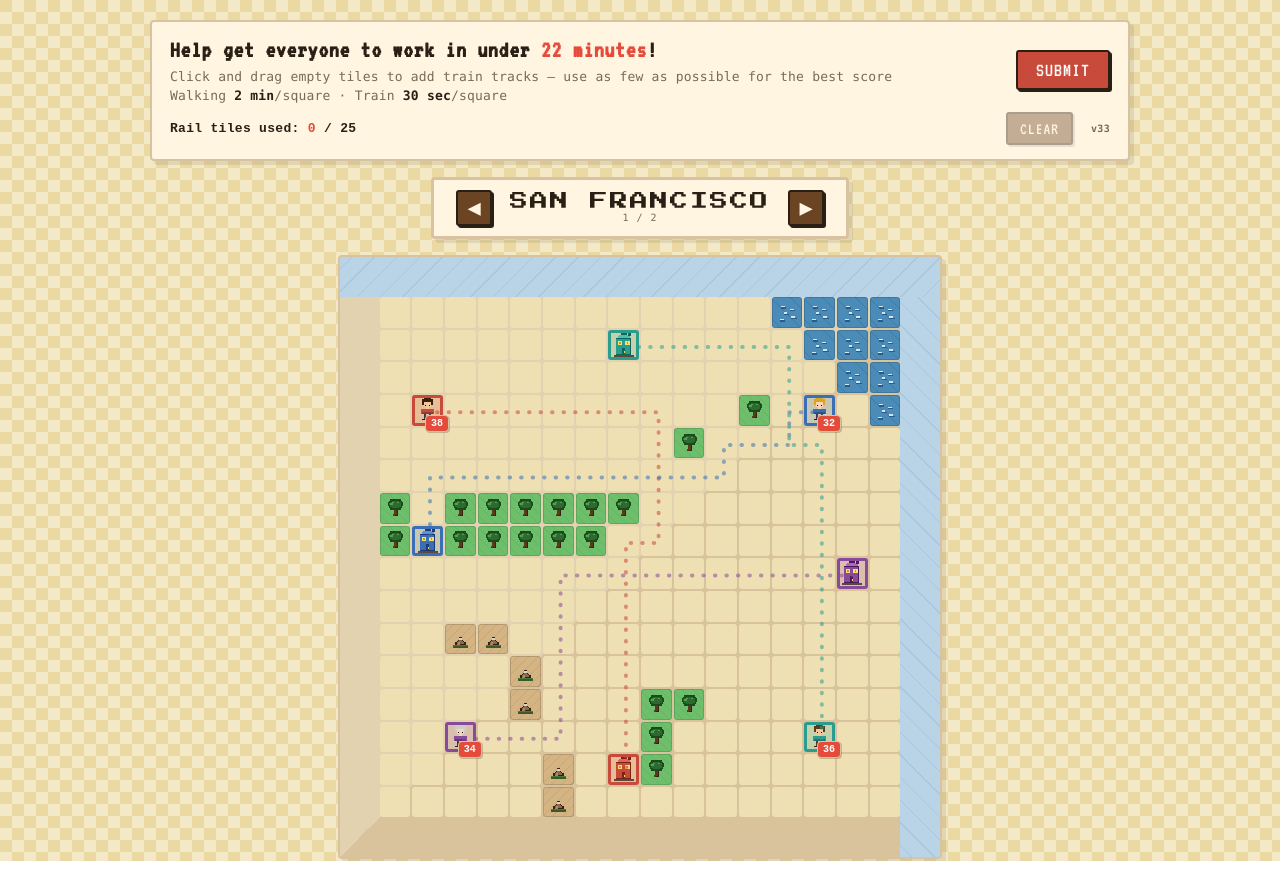
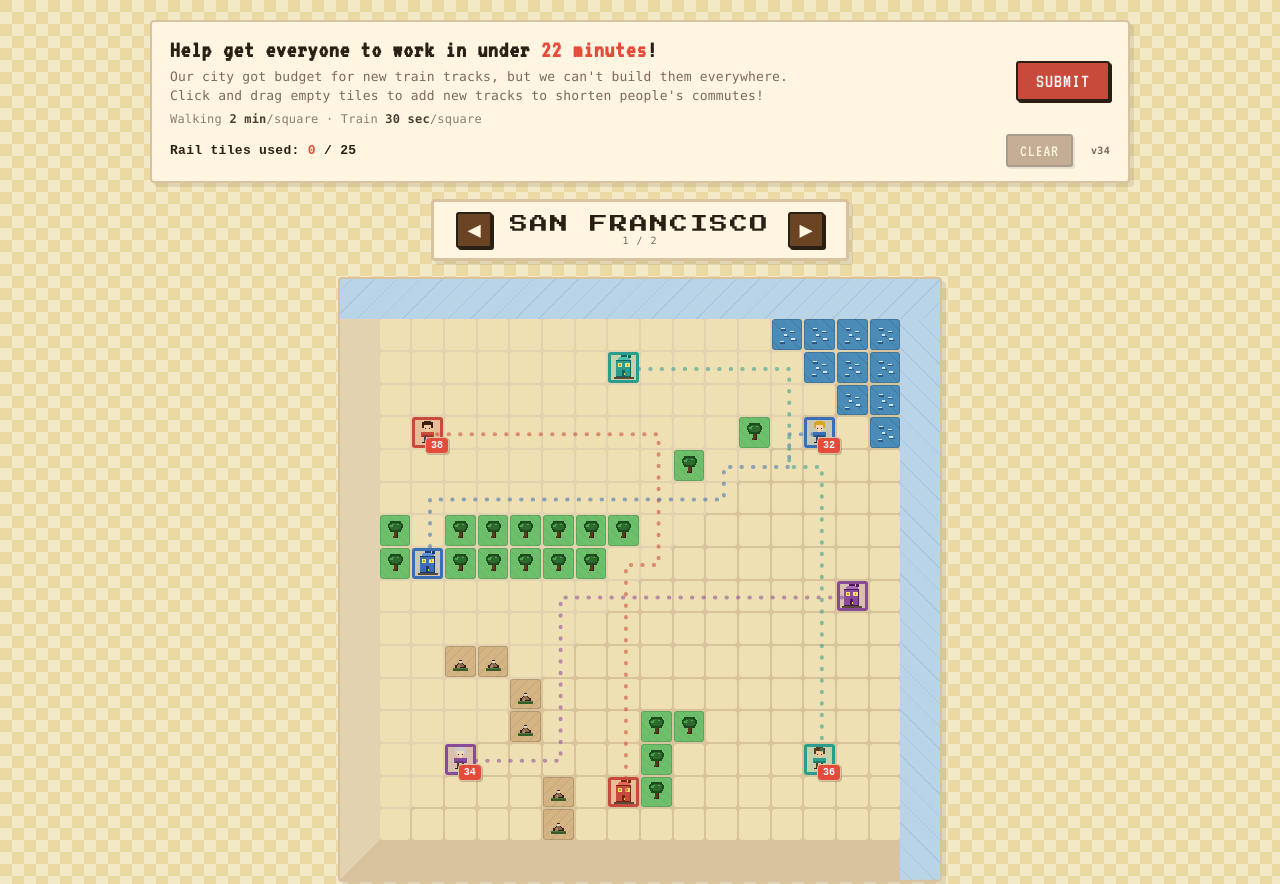
Before and after one commit to mllee/abettersubway, a plain HTML site: page index.html in a window 1280 px wide. Before the commit the page ends 861 px from the top, so only its background shows below. Drawn offline with Linux system fonts and the light colour scheme.

Commit message:
Header copy: city-budget framing + metrics as a footer line
Title unchanged. New subtitle stack:
  1. "Our city got budget for new train tracks, but we can't build
      them everywhere."
  2. "Click and drag empty tiles to add new tracks to shorten
      people's commutes!"
  3. Walking 2 min/square · Train 30 sec/square (styled as a
     smaller, slightly dimmer footer row so it reads as reference,
     not instruction).

.hud-metrics gets margin-top:8px + font-size:12px + opacity:0.85
to visually separate it from the two instruction lines above.

Bumped VERSION to 31.

Co-Authored-By: Claude Opus 4.7 <noreply@anthropic.com>

```diff
--- a/styles.css
+++ b/styles.css
@@ -150,6 +150,13 @@ body {
 #hud .hud-title .hud-subtitle strong {
   color: var(--text);
   font-weight: 700;
+}
+/* Speed-metrics row sits a bit lower and slightly smaller — reads as
+   reference info, not a primary instruction. */
+#hud .hud-title .hud-subtitle.hud-metrics {
+  margin-top: 8px;
+  font-size: 12px;
+  opacity: 0.85;
 }
 
 #hud .hud-sub-item {
--- a/ui.js
+++ b/ui.js
@@ -652,8 +652,10 @@ function renderHud(r) {
   title.innerHTML =
     `Help get everyone to work in under ` +
     `<span class="deadline">${deadline} minutes</span>!` +
-    `<span class="hud-subtitle">Click and drag empty tiles to add train tracks ` +
-    `— use as few as possible for the best score</span>` +
+    `<span class="hud-subtitle">Our city got budget for new train tracks, ` +
+    `but we can't build them everywhere.</span>` +
+    `<span class="hud-subtitle">Click and drag empty tiles to add new tracks ` +
+    `to shorten people's commutes!</span>` +
     `<span class="hud-subtitle hud-metrics">Walking <strong>2 min</strong>/square · ` +
     `Train <strong>30 sec</strong>/square</span>`;
   top.appendChild(title);
--- a/version.js
+++ b/version.js
@@ -2,5 +2,5 @@
 // up to the latest deploy. If the number on screen doesn't match the
 // number here, GitHub Pages hasn't redeployed yet (or the browser is
 // serving a cached copy — hard-refresh with Cmd-Shift-R).
-export const VERSION = 33;
+export const VERSION = 34;
 export const BUILD = '2026-05-23';
```
